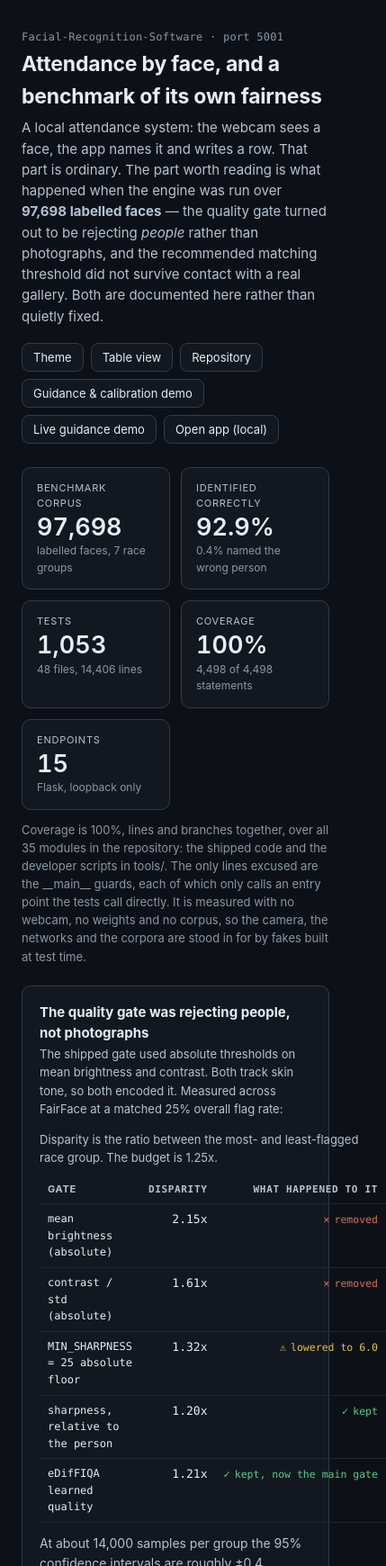
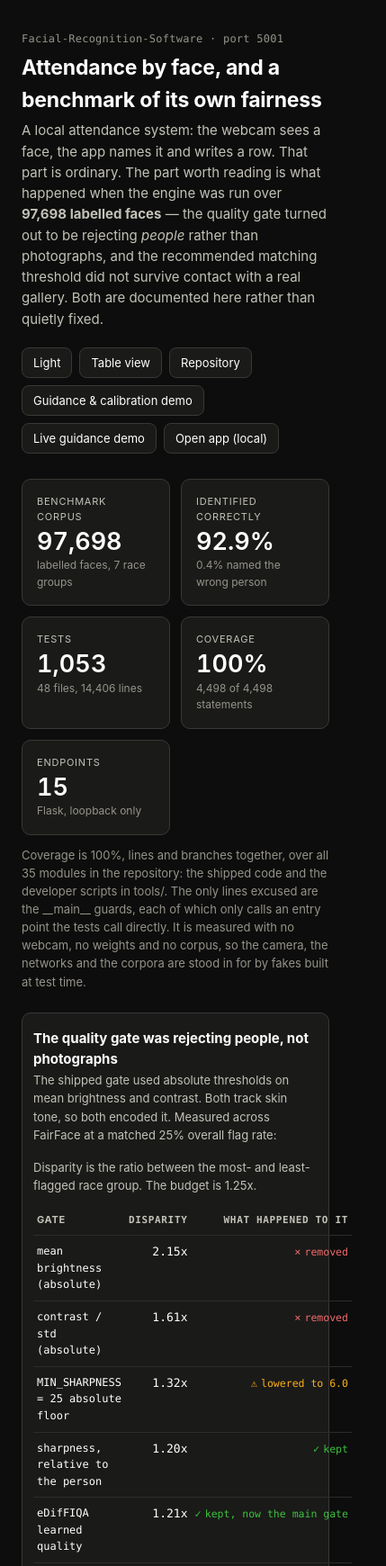
Before and after one commit to luke-zhang-cs-py/Facial-Recognition-Software, a plain HTML site: page docs/index.html in a window 390 px wide. Shown: the top 1740 px of the page at 90% size, 429 px wide, since content can reach past the window. Drawn offline with Linux system fonts and the light colour scheme.

Commit message:
Write-up: the shared template's token block, a class toggle that remembers, no system-follow
docs/index.html now carries the template's dark/light token block verbatim
on :root/.theme-dark and .theme-light, opens dark from the markup, restores
a saved 'theme' before first paint and turns #themeBtn into the THEMES
toggle. One added role token, --color-warning-text, for the amber
"lowered" flags that are set as text. Spacing and type moved to tokens; on
phones the gate table no longer pushes the page sideways.

Co-Authored-By: Claude Opus 5.5 <noreply@anthropic.com>

```diff
--- a/docs/index.html
+++ b/docs/index.html
@@ -1,5 +1,5 @@
 <!DOCTYPE html>
-<html lang="en">
+<html lang="en" class="theme-dark">
 <head>
 <meta charset="utf-8">
 <meta name="viewport" content="width=device-width, initial-scale=1">
@@ -10,151 +10,177 @@
      page derives, so it is the first thing to go stale. -->
 <meta property="og:description" content="Webcam attendance with OpenCV, benchmarked against FairFace: what held up, what did not, and the defects that only appear at scale.">
 <meta property="og:type" content="website">
+<!-- Restores a theme picked before, ahead of first paint. Not needed to theme
+     the page: class="theme-dark" above already does that, with or without
+     JavaScript. The key 'theme' is shared by every page on this site. -->
+<script>
+(function () {
+  var saved = null;
+  try { saved = localStorage.getItem('theme'); } catch (e) { /* storage blocked */ }
+  if (/^[a-z]+$/.test(saved)) document.documentElement.classList.replace('theme-dark', 'theme-' + saved);
+})();
+</script>
 <style>
-/* The warm surface this family of pages uses. The marks on top come from the
- * validated palette and were re-run against *this* surface, because contrast
- * only means anything against the colour the chart actually sits on:
+/* ======================================================================
+ * DESIGN TOKENS
+ * 1. Colour tokens live in one block per theme, keyed on a class on <html>.
+ *    class="theme-dark" is in the markup, so the page is themed with no
+ *    JavaScript; nothing follows the operating system.
+ * 2. Theme-independent tokens (spacing, type, shape) live on :root.
+ * 3. Components read semantic tokens only, never a raw colour.
+ * To add a theme: copy a theme block, rename it .theme-<name>, set every
+ * token in it, and add <name> to THEMES in the script below. Nothing else
+ * changes, and tests/test_theming.py checks the new block's pairings for
+ * WCAG AA.
  *
- *   series  #2a78d6  on #fffdf7   all five checks PASS (light)
- *   series  #3987e5  on #1a1a19   all five checks PASS (dark)
- *   good    #0ca30c  3.30:1
- *   warning #fab219  1.80:1  sub-3:1 BY DESIGN -> always icon + label
- *   crit    #d03b3b  4.72:1
- *
- * Run as a categorical set the status colours fail on #fab219, and are meant
- * to: status is not a categorical palette, and amber is legal only with a
- * glyph and a word beside it. Every use of it here has both.
- *
- * The palette is static/css/style.css's, so the write-up, the two demos
- * and the app itself are one product. Light is still selectable with
- * data-theme="light" but nothing switches to it on its own. */
-.viz-root {
+ * The two theme blocks are the shared write-up template's, verbatim (every
+ * text pair at least 4.5:1, every UI pair at least 3:1, in both themes).
+ * --color-warning (amber) is a fill only, always beside a glyph and a word.
+ * The one addition is --color-warning-text: this page's "lowered" flags
+ * (glyph + word) are set in amber *text*, which #fab219 cannot carry on the
+ * light surface (1.8:1), so the flag reads a darker amber in light.
+ * ====================================================================== */
+:root {
+  --space-1: 4px; --space-2: 8px; --space-3: 12px; --space-4: 16px; --space-5: 20px;
+  --space-6: 24px; --space-7: 28px; --space-9: 36px; --space-11: 44px;
+  --font-sans: -apple-system, BlinkMacSystemFont, "Segoe UI", Helvetica, Arial, sans-serif;
+  --font-mono: ui-monospace, SFMono-Regular, Menlo, monospace;
+  --text-1: 11px; --text-2: 11.5px; --text-3: 12px; --text-4: 12.5px; --text-5: 13px;
+  --text-6: 13.5px; --text-7: 14px; --text-8: 15px; --text-9: 23px; --text-10: 27px;
+  --leading-tight: 1.12; --leading-body: 1.55; --leading-code: 1.7;
+  --weight-regular: 400; --weight-medium: 500; --weight-semibold: 600;
+  --tracking-display: -0.2px; --tracking-mono: .02em; --tracking-caps: .06em; --tracking-label: .07em;
+  --radius-xs: 4px; --radius-sm: 6px; --radius-md: 8px; --radius-lg: 10px;
+}
+
+:where(:root), .theme-dark {
   color-scheme: dark;
-  --plane:     #0d1117;
-  --surface:   #131820;
-  --ink:       #e6edf3;
-  --ink-2:     #b6c2d1;
-  --ink-muted: #8b96a5;
-  --grid:      #1f2630;
-  --ring:      #2f3b4a;
-  --code-bg:   #0b0e13;
-  --series:    #4da3ff;
-  --track:     #1f2630;
-  --good:      #5ec98a;
-  --warning:   #e0c04a;
-  --critical:  #df6a5e;
+  --color-bg: #0d0d0d; --color-surface: #1a1a19; --color-surface-subtle: #21201e;
+  --color-border: #383835; --color-border-strong: #6e6c66;
+  --color-text-primary: #ffffff; --color-text-muted: #c3c2b7; --color-text-subtle: #959389;
+  --color-accent: #4b93ea; --color-accent-hover: #7ab0f0; --color-accent-subtle: #14263c; --color-text-on-accent: #0d0d0d;
+  --color-danger: #f06a6a; --color-success: #3cc13c; --color-warning: #fab219;
+  --color-grid: #2c2c2a; --color-track: #2c2c2a;
+  --color-warning-text: #fab219;
 }
-:root[data-theme="light"] .viz-root {
+.theme-light {
   color-scheme: light;
-  --plane: #ece6d6; --surface: #fffdf7;
-  --ink: #12161d; --ink-2: #3c4453; --ink-muted: #8d7a52;
-  --grid: #ece6d6; --ring: #ded5bf; --code-bg: #f6f1e4;
-  --series: #2a78d6; --track: #ece6d6;
-  --good: #0ca30c; --warning: #fab219; --critical: #d03b3b;
+  --color-bg: #ece6d6; --color-surface: #fffdf7; --color-surface-subtle: #f6f1e4;
+  --color-border: #ded5bf; --color-border-strong: #7a7466;
+  --color-text-primary: #12161d; --color-text-muted: #3c4453; --color-text-subtle: #665632;
+  --color-accent: #1f63b8; --color-accent-hover: #174f94; --color-accent-subtle: #dfe9f7; --color-text-on-accent: #ffffff;
+  --color-danger: #b02e2e; --color-success: #0a6e0a; --color-warning: #fab219;
+  --color-grid: #ece6d6; --color-track: #ece6d6;
+  --color-warning-text: #855c00;
 }
 
 * { box-sizing: border-box; }
 html, body { margin: 0; }
-.viz-root {
-  --text: -apple-system, BlinkMacSystemFont, "Segoe UI", Helvetica, Arial, sans-serif;
-  --mono: ui-monospace, SFMono-Regular, Menlo, monospace;
-  padding: 34px 24px 44px;
-  font: 15px/1.55 var(--text);
-  background: var(--plane); color: var(--ink);
+body {
+  padding: var(--space-9) var(--space-6) var(--space-11);
+  font: var(--text-8)/var(--leading-body) var(--font-sans);
+  background: var(--color-bg); color: var(--color-text-primary);
   min-height: 100vh;
 }
 main { max-width: 980px; margin: 0 auto; }
 
 .crumb {
-  margin: 0 0 6px; font: 400 12px var(--mono); color: var(--ink-muted);
-  letter-spacing: .02em;
+  margin: 0 0 var(--space-2); font: var(--weight-regular) var(--text-3) var(--font-mono); color: var(--color-text-subtle);
+  letter-spacing: var(--tracking-mono);
 }
-h1 { font-size: 23px; margin: 0 0 5px; letter-spacing: -0.2px; }
-.lede { color: var(--ink-2); margin: 0; font-size: 15px; max-width: 68ch; }
-.head { display: flex; justify-content: space-between; align-items: flex-start; gap: 18px; flex-wrap: wrap; }
-.controls { display: flex; gap: 8px; flex-wrap: wrap; }
+h1 { font-size: var(--text-9); margin: 0 0 var(--space-1); letter-spacing: var(--tracking-display); }
+.lede { color: var(--color-text-muted); margin: 0; font-size: var(--text-8); max-width: 68ch; }
+.head { display: flex; justify-content: space-between; align-items: flex-start; gap: var(--space-5); flex-wrap: wrap; }
+.controls { display: flex; gap: var(--space-2); flex-wrap: wrap; }
 button, .btn {
-  font: 400 13px var(--text); cursor: pointer; text-decoration: none;
+  font: var(--weight-regular) var(--text-5) var(--font-sans); cursor: pointer; text-decoration: none;
   display: inline-block;
-  background: var(--surface); color: var(--ink);
-  border: 1px solid var(--ring); border-radius: 8px; padding: 7px 12px;
+  background: var(--color-surface); color: var(--color-text-primary);
+  border: 1px solid var(--color-border); border-radius: var(--radius-md); padding: var(--space-2) var(--space-3);
 }
-button:hover, .btn:hover { border-color: var(--ink-muted); }
-button[aria-pressed="true"] { border-color: var(--series); color: var(--series); }
+button:hover, .btn:hover { border-color: var(--color-text-subtle); }
+button:focus-visible, .btn:focus-visible { outline: 2px solid var(--color-accent); outline-offset: 2px; }
+button[aria-pressed="true"] { border-color: var(--color-accent); color: var(--color-accent); }
 
 /* ------------------------------------------------------------ stat tiles */
 /* A bare stat tile is the one form that ships without a hover layer: there is
  * no plot to interrogate, just the figure and what it counts. */
-.tiles { display: grid; grid-template-columns: repeat(auto-fit, minmax(156px, 1fr)); gap: 12px; margin: 26px 0 10px; }
-.tile { background: var(--surface); border: 1px solid var(--ring); border-radius: 10px; padding: 14px 16px; }
-.tile .k { display: block; color: var(--ink-2); font-size: 11px; text-transform: uppercase; letter-spacing: .07em; }
-.tile .v { display: block; margin-top: 3px; font: 600 27px/1.12 var(--text); font-variant-numeric: tabular-nums; }
-.tile .n { display: block; margin-top: 2px; color: var(--ink-muted); font-size: 12px; }
+.tiles { display: grid; grid-template-columns: repeat(auto-fit, minmax(156px, 1fr)); gap: var(--space-3); margin: var(--space-7) 0 var(--space-3); }
+.tile { background: var(--color-surface); border: 1px solid var(--color-border); border-radius: var(--radius-lg); padding: var(--space-4) var(--space-4); }
+.tile .k { display: block; color: var(--color-text-muted); font-size: var(--text-1); text-transform: uppercase; letter-spacing: var(--tracking-label); }
+.tile .v { display: block; margin-top: var(--space-1); font: var(--weight-semibold) var(--text-10)/var(--leading-tight) var(--font-sans); font-variant-numeric: tabular-nums; }
+.tile .n { display: block; margin-top: 2px; color: var(--color-text-subtle); font-size: var(--text-3); }
 
-.note { color: var(--ink-muted); font-size: 13px; max-width: 80ch; margin: 12px 0 0; }
+.note { color: var(--color-text-subtle); font-size: var(--text-5); max-width: 80ch; margin: var(--space-3) 0 0; }
 
 /* ---------------------------------------------------------------- panels */
-.panel { background: var(--surface); border: 1px solid var(--ring); border-radius: 10px; padding: 17px 19px; margin-top: 22px; }
-.panel h2 { margin: 0 0 2px; font-size: 15px; }
-.panel h3 { margin: 20px 0 6px; font-size: 13px; color: var(--ink-2); }
-.panel .sub { margin: 0 0 14px; color: var(--ink-2); font-size: 13px; max-width: 76ch; }
-.panel p { font-size: 14px; color: var(--ink-2); max-width: 76ch; }
-.split { display: grid; grid-template-columns: repeat(auto-fit, minmax(330px, 1fr)); gap: 22px; }
+.panel { background: var(--color-surface); border: 1px solid var(--color-border); border-radius: var(--radius-lg); padding: var(--space-4) var(--space-5); margin-top: var(--space-6); }
+.panel h2 { margin: 0 0 2px; font-size: var(--text-8); }
+.panel h3 { margin: var(--space-5) 0 var(--space-2); font-size: var(--text-5); color: var(--color-text-muted); }
+.panel .sub { margin: 0 0 var(--space-4); color: var(--color-text-muted); font-size: var(--text-5); max-width: 76ch; }
+.panel p { font-size: var(--text-7); color: var(--color-text-muted); max-width: 76ch; }
+.split { display: grid; grid-template-columns: repeat(auto-fit, minmax(330px, 1fr)); gap: var(--space-6); }
 
 /* Thin marks on a recessive track, 4px rounding on the data end only so the
  * mark stays anchored flat to the baseline it grows from. */
-.bars { display: grid; gap: 9px; }
-.bar { display: grid; grid-template-columns: 140px 1fr 92px; gap: 12px; align-items: center; }
-.bar .lab { font: 400 12.5px var(--mono); color: var(--ink-2); }
-.bar .rail { position: relative; height: 12px; background: var(--track); border-radius: 3px; }
-.bar .fill { position: absolute; inset: 0 auto 0 0; background: var(--series); border-radius: 0 4px 4px 0; }
-.bar .val { text-align: right; font: 500 12px var(--mono); font-variant-numeric: tabular-nums; color: var(--ink); }
-.bar:hover .rail { outline: 2px solid var(--ring); outline-offset: 2px; }
+.bars { display: grid; gap: var(--space-2); }
+.bar { display: grid; grid-template-columns: 140px 1fr 92px; gap: var(--space-3); align-items: center; }
+.bar .lab { font: var(--weight-regular) var(--text-4) var(--font-mono); color: var(--color-text-muted); }
+.bar .rail { position: relative; height: 12px; background: var(--color-track); border-radius: var(--radius-xs); }
+.bar .fill { position: absolute; inset: 0 auto 0 0; background: var(--color-accent); border-radius: 0 var(--radius-xs) var(--radius-xs) 0; }
+.bar .val { text-align: right; font: var(--weight-medium) var(--text-3) var(--font-mono); font-variant-numeric: tabular-nums; color: var(--color-text-primary); }
+.bar:hover .rail { outline: 2px solid var(--color-border); outline-offset: 2px; }
 
 /* ----------------------------------------------------------------- table */
 table { width: 100%; border-collapse: collapse; }
-caption { text-align: left; color: var(--ink-2); font-size: 13px; padding-bottom: 10px; }
-th, td { text-align: left; padding: 7px 9px; border-bottom: 1px solid var(--grid); font-size: 13px; vertical-align: top; }
-th { color: var(--ink-2); font-size: 11px; text-transform: uppercase; letter-spacing: .06em; }
-td.num, th.num { text-align: right; font-family: var(--mono); font-variant-numeric: tabular-nums; }
-td.mono { font-family: var(--mono); font-size: 12px; }
-tr.total td { border-bottom: none; font-weight: 600; }
+caption { text-align: left; color: var(--color-text-muted); font-size: var(--text-5); padding-bottom: var(--space-3); }
+th, td { text-align: left; padding: var(--space-2) var(--space-2); border-bottom: 1px solid var(--color-grid); font-size: var(--text-5); vertical-align: top; }
+th { color: var(--color-text-muted); font-size: var(--text-1); text-transform: uppercase; letter-spacing: var(--tracking-caps); }
+td.num, th.num { text-align: right; font-family: var(--font-mono); font-variant-numeric: tabular-nums; }
+td.mono { font-family: var(--font-mono); font-size: var(--text-3); }
+tr.total td { border-bottom: none; font-weight: var(--weight-semibold); }
 [hidden] { display: none !important; }
+/* A phone: the gate table's four columns were pushing the page sideways at
+ * 390px, so tighten the cell and panel padding there. */
+@media (max-width: 480px) {
+  th, td { padding: var(--space-2) var(--space-1); }
+  .panel { padding: var(--space-4) var(--space-3); }
+}
 
-code { font-family: var(--mono); font-size: 12.5px; background: var(--code-bg); border: 1px solid var(--grid); border-radius: 4px; padding: 1px 5px; }
+code { font-family: var(--font-mono); font-size: var(--text-4); background: var(--color-surface-subtle); border: 1px solid var(--color-grid); border-radius: var(--radius-xs); padding: 1px var(--space-1); }
 pre {
-  background: var(--code-bg); border: 1px solid var(--grid); border-radius: 8px;
-  padding: 13px 15px; overflow-x: auto;
-  font: 12.5px/1.7 var(--mono); color: var(--ink); margin: 12px 0 0;
+  background: var(--color-surface-subtle); border: 1px solid var(--color-grid); border-radius: var(--radius-md);
+  padding: var(--space-3) var(--space-4); overflow-x: auto;
+  font: var(--text-4)/var(--leading-code) var(--font-mono); color: var(--color-text-primary); margin: var(--space-3) 0 0;
 }
 
 /* Numbered steps. */
-.flow { list-style: none; margin: 12px 0 0; padding: 0; display: grid; gap: 10px; }
-.flow li { display: grid; grid-template-columns: 26px 1fr; gap: 10px; font-size: 13.5px; color: var(--ink-2); }
+.flow { list-style: none; margin: var(--space-3) 0 0; padding: 0; display: grid; gap: var(--space-3); }
+.flow li { display: grid; grid-template-columns: 26px 1fr; gap: var(--space-3); font-size: var(--text-6); color: var(--color-text-muted); }
 .step {
-  font: 500 11px var(--mono); color: var(--series);
-  border: 1px solid var(--ring); border-radius: 5px;
+  font: var(--weight-medium) var(--text-1) var(--font-mono); color: var(--color-accent);
+  border: 1px solid var(--color-border); border-radius: var(--radius-sm);
   text-align: center; padding: 1px 0; height: 20px;
 }
 
 /* Status. Never colour alone: each carries a glyph and a word, which is what
  * makes the sub-3:1 amber legal. */
-.flag { display: inline-flex; align-items: center; gap: 5px; font: 500 11.5px var(--mono); white-space: nowrap; }
-.flag .g { font-size: 12px; }
-.flag.good { color: var(--good); }
-.flag.warn { color: var(--warning); }
-.flag.crit { color: var(--critical); }
+.flag { display: inline-flex; align-items: center; gap: var(--space-1); font: var(--weight-medium) var(--text-2) var(--font-mono); white-space: nowrap; }
+.flag .g { font-size: var(--text-3); }
+.flag.good { color: var(--color-success); }
+.flag.warn { color: var(--color-warning-text); }
+.flag.crit { color: var(--color-danger); }
 
-dl.kv { display: grid; grid-template-columns: auto 1fr; gap: 4px 14px; margin: 12px 0 0; font-size: 13px; }
-dl.kv dt { color: var(--ink-2); font-family: var(--mono); font-size: 12px; }
+dl.kv { display: grid; grid-template-columns: auto 1fr; gap: var(--space-1) var(--space-4); margin: var(--space-3) 0 0; font-size: var(--text-5); }
+dl.kv dt { color: var(--color-text-muted); font-family: var(--font-mono); font-size: var(--text-3); }
 dl.kv dd { margin: 0; }
 
-footer { margin-top: 28px; color: var(--ink-muted); font-size: 12.5px; max-width: 86ch; }
+footer { margin-top: var(--space-7); color: var(--color-text-subtle); font-size: var(--text-4); max-width: 86ch; }
 footer a { color: inherit; }
 </style>
 </head>
 
-<body class="viz-root" data-palette="#2a78d6">
+<body>
 <main>
 
 <div class="head">
@@ -172,7 +198,7 @@ footer a { color: inherit; }
     </p>
   </div>
   <div class="controls">
-    <button id="themeBtn" type="button">Theme</button>
+    <button id="themeBtn" type="button" aria-label="Switch to light theme">Light</button>
     <button id="tableBtn" type="button" aria-pressed="false">Table view</button>
     <a class="btn" href="https://github.com/luke-zhang-cs-py/Facial-Recognition-Software">Repository</a>
     <a class="btn" href="app/"
@@ -836,12 +862,29 @@ function drawLimits() {
 
 /* -------------------------------------------------------------- controls */
 
-el('themeBtn').addEventListener('click', function () {
-  var set = document.documentElement.getAttribute('data-theme');
-  var dark = set ? set === 'dark'
-    : window.matchMedia('(prefers-color-scheme: dark)').matches;
-  document.documentElement.setAttribute('data-theme', dark ? 'light' : 'dark');
-});
+/* THEMES in order; each name needs a matching .theme-<name> block above, and
+ * the first is the one written into the markup. An unknown saved theme falls
+ * back to the first. */
+var THEMES = ['dark', 'light'];
+(function () {
+  var root = document.documentElement, button = el('themeBtn');
+  function current() {
+    return THEMES.filter(function (t) { return root.classList.contains('theme-' + t); })[0] || THEMES[0];
+  }
+  function next(name) { return THEMES[(THEMES.indexOf(name) + 1) % THEMES.length]; }
+  function apply(name) {
+    root.className = (root.className.replace(/(^|\s)theme-\S+/g, ' ').trim() + ' theme-' + name).trim();
+    var to = next(name);
+    button.setAttribute('aria-label', 'Switch to ' + to + ' theme');
+    button.textContent = to.charAt(0).toUpperCase() + to.slice(1);
+  }
+  apply(current());   // also drops a saved theme that no longer exists
+  button.addEventListener('click', function () {
+    var to = next(current());
+    try { localStorage.setItem('theme', to); } catch (e) { /* not remembered */ }
+    apply(to);
+  });
+})();
 
 el('tableBtn').addEventListener('click', function () {
   var showTable = el('tablePanel').hidden;
```
